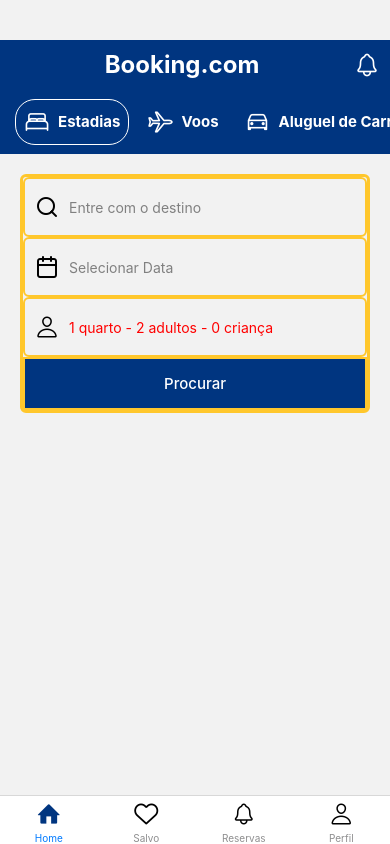
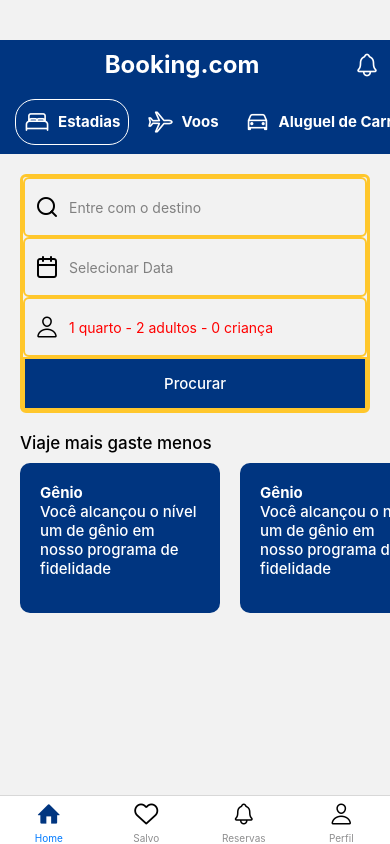
Before and after one commit to LuicirSantos/bookingapp, a React Native app: screen /HomeScreen in a window 390 px wide. Built offline with nearby package versions, Linux system fonts and the light colour scheme.

Commit message:
adding more funtions for the app BookingClone

```diff
--- a/src/screens/HomeScreen/index.tsx
+++ b/src/screens/HomeScreen/index.tsx
@@ -81,6 +81,28 @@
             <Text style={styles.textSearch}>Procurar</Text>
           </TouchableOpacity>
         </View>
+
+        <Text style={styles.advertisingPhrase}>Viaje mais gaste menos</Text>
+        <ScrollView
+          style={{paddingHorizontal: 10}}
+          horizontal
+          showsHorizontalScrollIndicator={false}
+        >
+          <Pressable style={styles.loyaltyProgram}>
+            <Text style={styles.loyaltyProgramTitle}>Gênio</Text>
+            <Text style={styles.loyaltyProgramDescription}>Você alcançou o nível um de gênio em nosso programa de fidelidade</Text>
+          </Pressable>
+
+          <Pressable style={styles.loyaltyProgram}>
+            <Text style={styles.loyaltyProgramTitle}>Gênio</Text>
+            <Text style={styles.loyaltyProgramDescription}>Você alcançou o nível um de gênio em nosso programa de fidelidade</Text>
+          </Pressable>
+
+          <Pressable style={[styles.loyaltyProgram, {borderColor: '#E0E0E0', borderWidth: 2, backgroundColor: 'transparent'}]}>
+            <Text style={[styles.loyaltyProgramTitle, {color: '#000000'}]}>10% de desconto</Text>
+            <Text style={[styles.loyaltyProgramDescription, {color: '#000000'}]}>Aproveite descontos na participação em propriedades em todo o mundo</Text>
+          </Pressable>
+        </ScrollView>
       </ScrollView>
 
       <View>
--- a/src/screens/HomeScreen/styles.ts
+++ b/src/screens/HomeScreen/styles.ts
@@ -116,6 +116,35 @@
     modalTextRooms:{
         fontSize: 18,
         fontWeight: '500'
+    },
+    // end modal
+
+    advertisingPhrase:{
+        marginHorizontal: 20,
+        fontSize: 17,
+        fontWeight: '500'
+    },
+
+    loyaltyProgram:{
+        width: 200,
+        height: 150,
+        marginTop: 10,
+        backgroundColor: STYLES_COLOR_GLOBAL.primatyColor,
+        borderRadius: 10,
+        padding: 20,
+        marginHorizontal: 10
+    },
+
+    loyaltyProgramTitle:{
+        color: STYLES_COLOR_GLOBAL.secondary,
+        fontSize: 15,
+        fontWeight: 'bold'
+    },
+
+    loyaltyProgramDescription:{
+        color: STYLES_COLOR_GLOBAL.secondary,
+        fontSize: 15,
+        fontWeight: '500'
     }
 });
 
--- a/src/styles/styles.ts
+++ b/src/styles/styles.ts
@@ -1,5 +1,6 @@
 const STYLES_COLOR_GLOBAL = {
-    primatyColor: '#003580'
+    primatyColor: '#003580',
+    secondary: '#ffffff'
 }
 
 export { STYLES_COLOR_GLOBAL };
```
